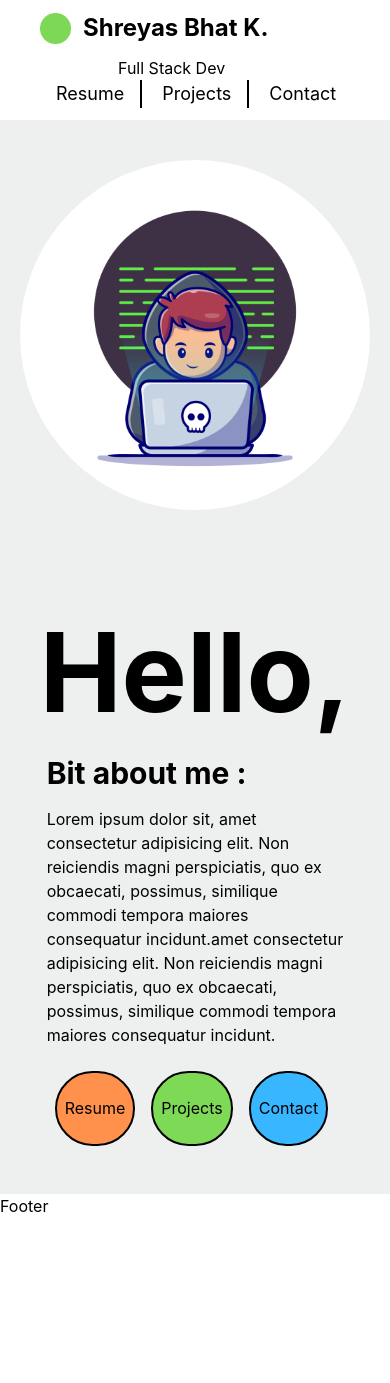
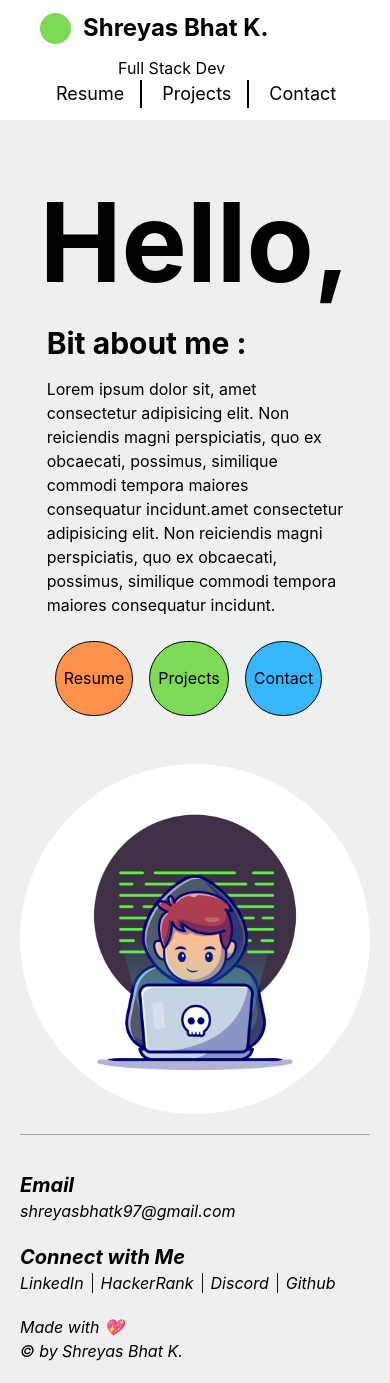
Before and after one commit to Arkanobot/portfolio-simple, a React (Create React App) app: page / in a window 390 px wide. Before the commit the page ends 1218 px from the top, so only its background shows below. Built offline with nearby package versions, Linux system fonts and the light colour scheme.

Commit message:
Finished Footer, and Header Links

```diff
--- a/package.json
+++ b/package.json
@@ -8,6 +8,7 @@
     "@testing-library/user-event": "^13.5.0",
     "react": "^18.2.0",
     "react-dom": "^18.2.0",
+    "react-router-dom": "^6.16.0",
     "react-scripts": "5.0.1",
     "web-vitals": "^2.1.4"
   },
--- a/src/App.js
+++ b/src/App.js
@@ -2,13 +2,24 @@ import "./App.css";
 import Header from "./components/Header";
 import Footer from "./components/Footer";
 import HomePage from "./components/HomePage";
+import Resume from "./components/Resume";
+import Projects from "./components/Projects";
+import ContactMe from "./components/ContactMe";
+import { BrowserRouter, Routes, Route } from "react-router-dom";
 
 function App() {
   return (
     <div className="App">
-      <Header />
-      <HomePage />
-      <Footer />
+      <BrowserRouter>
+        <Header />
+        <Routes>
+          <Route path="/" element={<HomePage />} />
+          <Route path="/Resume" element={<Resume />} />
+          <Route path="/Projects" element={<Projects />} />
+          <Route path="/ContactMe" element={<ContactMe />} />
+        </Routes>
+        <Footer />
+      </BrowserRouter>
     </div>
   );
 }
--- a/src/components/ContactMe.jsx
+++ b/src/components/ContactMe.jsx
@@ -0,0 +1,9 @@
+function ContactMe() {
+  return (
+    <div>
+      <div>contact me page</div>
+    </div>
+  );
+}
+
+export default ContactMe;
--- a/src/components/Footer.jsx
+++ b/src/components/Footer.jsx
@@ -1,7 +1,61 @@
 function Footer() {
   return (
-    <div>
-      <h1>Footer</h1>
+    <div className="min-h-[14vh] bg-[#eef0f0] dark:bg-[#0d1117] p-5 dark:text-[#fafbfc]">
+      <div className="min-h-[9vh] border-t border-solid border-gray-400 dark:border-white flex flex-row flex-wrap justify-between pt-4">
+        <div className="mt-5">
+          <em className="font-bold text-xl block">Email</em>
+          <a href="mailto:shreyasbhatk97">
+            <em>shreyasbhatk97@gmail.com</em>
+          </a>
+        </div>
+        <div className="mt-5">
+          <em className="font-bold text-xl block">Connect with Me</em>
+          <div className="flex flex-wrap">
+            <a
+              href="https://www.linkedin.com/in/shreyas-bhat-k"
+              target="_blank"
+              rel="noreferrer"
+              className="transition duration-100 hover:scale-110"
+            >
+              <em className="border-r border-solid dark:border-[#fafbfc] border-[#0d1117] pr-2 mr-2">
+                LinkedIn
+              </em>
+            </a>
+            <a
+              href="https://www.hackerrank.com/shreyas1744"
+              target="_blank"
+              rel="noreferrer"
+              className="transition duration-100 hover:scale-110"
+            >
+              <em className="border-r border-solid dark:border-[#fafbfc] border-[#0d1117] pr-2 mr-2">
+                HackerRank
+              </em>
+            </a>
+            <a
+              href="https://discord.com/users/273714636635897856"
+              target="_blank"
+              rel="noreferrer"
+              className="transition duration-100 hover:scale-110"
+            >
+              <em className="border-r border-solid dark:border-[#fafbfc] border-[#0d1117] pr-2 mr-2">
+                Discord
+              </em>
+            </a>
+            <a
+              href="https://www.github.com/Arkanobot"
+              target="_blank"
+              rel="noreferrer"
+              className="transition duration-100 hover:scale-110"
+            >
+              <em>Github</em>
+            </a>
+          </div>
+        </div>
+        <div className="mt-5">
+          <em className="block">Made with 💖</em>
+          <em>&copy; by Shreyas Bhat K.</em>
+        </div>
+      </div>
     </div>
   );
 }
--- a/src/components/Header.jsx
+++ b/src/components/Header.jsx
@@ -1,14 +1,19 @@
 import logo from "../assets/GreenLight.gif";
 import logoDark from "../assets/GreenDark.gif";
+import { Link } from "react-router-dom";
 
 function Header() {
   return (
     <nav className="">
       <div className="px-10 dark:bg-[#010409] py-3 border-1 shadow-md flex justify-between flex-wrap">
-        <div className="flex gap-3 flex-wrap">
+        <Link to="/">
+          <div className="flex gap-3 flex-wrap transition duration-100 hover:scale-110">
             <div className="max-h-[31px] max-w-[31px] self-center md:self-end">
               <picture>
-              <source srcSet={logoDark} media="(prefers-color-scheme: dark)" />
+                <source
+                  srcSet={logoDark}
+                  media="(prefers-color-scheme: dark)"
+                />
                 <img src={logo} alt="Available for Hire" />
               </picture>
             </div>
@@ -19,15 +24,20 @@ function Header() {
               Full Stack Dev
             </h2>
           </div>
+        </Link>
+
         <div className="flex dark:text-[#fafbfc] self-end text-lg">
           <ul className="flex gap-1 flex-wrap">
-            <li className="px-4 border-r-2 border-solid dark:border-white border-black">
-              Resume
+            <li className="px-4 border-r-2 border-solid dark:border-white border-black transition duration-100 hover:scale-110">
+              <Link to="Resume">Resume</Link>
             </li>
-            <li className="px-4 border-r-2 border-solid dark:border-white border-black">
-              Projects
+
+            <li className="px-4 border-r-2 border-solid dark:border-white border-black transition duration-100 hover:scale-110">
+              <Link to="Projects">Projects</Link>
             </li>
-            <li className="pl-4">Contact</li>
+            <li className="pl-4 transition duration-100 hover:scale-110">
+              <Link to="Contact">Contact</Link>
+            </li>
           </ul>
         </div>
       </div>
--- a/src/components/HomePage.jsx
+++ b/src/components/HomePage.jsx
@@ -1,8 +1,8 @@
 import profilePic from "../assets/profilePic.jpg";
 function HomePage() {
   return (
-    <div className="bg-[#eef0f0] dark:bg-[#0d1117] dark:text-[#fafbfc] min-h-[80vh] px-5 flex justify-center place-items-center flex-wrap">
-      <div className="my-10 max-h-[50h] max-w-[50vh] overflow-hidden rounded-full transition duration-100 hover:scale-110">
+    <div className="bg-[#eef0f0] dark:bg-[#0d1117] dark:text-[#fafbfc] min-h-[80vh] px-5 flex justify-center place-items-center flex-wrap-reverse md:flex-wrap">
+      <div className="md:my-10 max-h-[50h] max-w-[50vh] overflow-hidden rounded-full transition duration-100 hover:scale-110">
         <img src={profilePic} alt="My profile pic" />
       </div>
       <div className="self-center m-10">
@@ -20,14 +20,14 @@ function HomePage() {
             incidunt.
           </p>
         </div>
-        <div className="flex flex-wrap">
-          <div className="mx-2 md:mx-5 my-2 lg:mx-0 min-h-[75px] md:min-h-[110px] xl:min-h-[20vh] p-2 lg:min-w-[110px] xl:min-w-[20vh] dark:bg-white hover:dark:bg-[#010409] hover:dark:text-[#fafbfc] hover:border-solid hover:border-2 hover:dark:border-white bg-[#FF914D] border-2 border-solid border-black hover:bg-[#eef0f0] hover:border-[#FF914D] hover:text-[#FF914D] rounded-full flex place-content-center justify-center text-black transition duration-100 hover:scale-110 hover:animate-wiggle">
+        <div className="flex">
+          <div className="mx-2 md:mx-5 my-2 lg:mx-0 min-h-[75px] md:min-h-[110px] xl:min-h-[20vh] p-2 lg:min-w-[110px] xl:min-w-[20vh] dark:bg-white hover:dark:bg-[#010409] hover:dark:text-[#fafbfc] hover:border-solid hover:border hover:dark:border-white bg-[#FF914D] border border-solid border-black hover:bg-[#eef0f0] hover:border-[#FF914D] hover:text-[#FF914D] rounded-full flex place-content-center justify-center text-black transition duration-100 hover:scale-110 hover:animate-wiggle">
             <p className="self-center md:font-bold md:text-2xl">Resume</p>
           </div>
-          <div className="mx-2 md:mx-5 my-2 min-h-[75px] md:min-h-[110px] xl:min-h-[20vh] p-2 lg:min-w-[110px] xl:min-w-[20vh] dark:bg-white hover:dark:bg-[#010409] hover:dark:text-[#fafbfc] hover:border-solid hover:border-2 hover:dark:border-white bg-[#7ED957] border-2 border-solid border-black hover:bg-[#eef0f0] hover:border-[#7ED957] hover:text-[#7ED957] rounded-full flex place-content-center justify-center text-black transition duration-100 hover:scale-110 hover:animate-wiggle">
+          <div className="mx-2 md:mx-5 my-2 min-h-[75px] md:min-h-[110px] xl:min-h-[20vh] p-2 lg:min-w-[110px] xl:min-w-[20vh] dark:bg-white hover:dark:bg-[#010409] hover:dark:text-[#fafbfc] hover:border-solid hover:border hover:dark:border-white bg-[#7ED957] border border-solid border-black hover:bg-[#eef0f0] hover:border-[#7ED957] hover:text-[#7ED957] rounded-full flex place-content-center justify-center text-black transition duration-100 hover:scale-110 hover:animate-wiggle">
             <p className="self-center md:font-bold md:text-2xl">Projects</p>
           </div>
-          <div className="mx-2 lg:mx-0 my-2 min-h-[75px] md:min-h-[110px] xl:min-h-[20vh] p-2 lg:min-w-[110px] xl:min-w-[20vh] dark:bg-white hover:dark:bg-[#010409] hover:dark:text-[#fafbfc] hover:border-solid hover:border-2 hover:dark:border-white bg-[#38B6FF] border-2 border-solid border-black hover:bg-[#eef0f0] hover:border-[#38B6FF] hover:text-[#38B6FF] rounded-full flex place-content-center justify-center text-black transition duration-100 hover:scale-110 hover:animate-wiggle">
+          <div className="mx-2 lg:mx-0 my-2 min-h-[75px] md:min-h-[110px] xl:min-h-[20vh] p-2 lg:min-w-[110px] xl:min-w-[20vh] dark:bg-white hover:dark:bg-[#010409] hover:dark:text-[#fafbfc] hover:border-solid hover:border hover:dark:border-white bg-[#38B6FF] border border-solid border-black hover:bg-[#eef0f0] hover:border-[#38B6FF] hover:text-[#38B6FF] rounded-full flex place-content-center justify-center text-black transition duration-100 hover:scale-110 hover:animate-wiggle">
             <p className="self-center md:font-bold md:text-2xl">Contact</p>
           </div>
         </div>
--- /dev/null
+++ b/src/components/Projects.jsx
@@ -0,0 +1,9 @@
+function Projects() {
+  return (
+    <div>
+      <div>return page</div>
+    </div>
+  );
+}
+
+export default Projects;
--- a/src/components/Resume.jsx
+++ b/src/components/Resume.jsx
@@ -0,0 +1,9 @@
+function Resume() {
+  return (
+    <div className="min-h-[80vh] bg-[#eef0f0] dark:bg-[#0d1117] p-5 dark:text-[#fafbfc]">
+      <div>Here is Resume</div>
+    </div>
+  );
+}
+
+export default Resume;
```
Also changed, not shown: 1 other file (tests, documents, lock files or other folders). Lines whose indentation alone changed are shown as unchanged.
